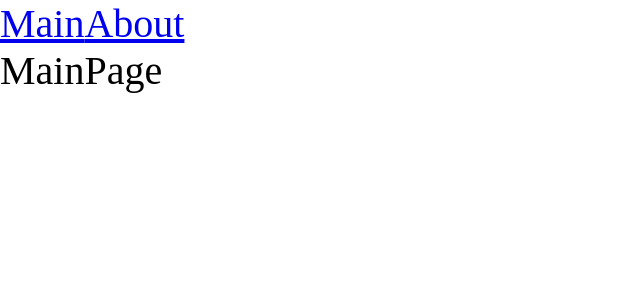
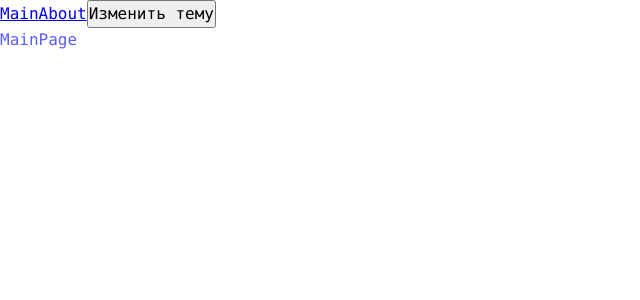
Before and after one commit to Dannicser/ULBI-TV-Advanced-Frontend, a React app: page / in a window 1280 px wide. Shown: the top 300 px of the page, without its empty margins (0-640 px from the left). Built offline with nearby package versions, Linux system fonts and the light colour scheme.

Commit message:
lesson #7 - add the theme system using css vars and react context with a own hook!

```diff
--- a/src/App/App.tsx
+++ b/src/App/App.tsx
@@ -1,6 +1,8 @@
 import { Suspense } from "react";
 
 import { Route, Routes } from "react-router-dom";
+
+import { useTheme } from "../theme/hooks/useTheme";
 
 import { Header } from "../components/Header/Header";
 
@@ -10,9 +12,12 @@ import { AboutPageAsync } from "../page/AboutPage/AboutPage.async";
 import "../style/index.scss";
 
 export const App: React.FC = () => {
+  const { theme, toggleTheme } = useTheme();
+
   return (
-    <div className="app">
-      <Header />{" "}
+    <div className={`app ${theme}`}>
+      <Header />
+      <button onClick={toggleTheme}>Изменить тему</button>
       <Suspense fallback={<div>...</div>}>
         <Routes>
           <Route path="/" element={<MainPageAsync />} />
--- a/src/index.tsx
+++ b/src/index.tsx
@@ -1,12 +1,15 @@
 import { render } from "react-dom";
+import { BrowserRouter } from "react-router-dom";
 
 import { App } from "./App/App";
 
-import { BrowserRouter } from "react-router-dom";
+import { ThemeProvider } from "./theme/ThemeProvider";
 
 render(
   <BrowserRouter>
-    <App />
+    <ThemeProvider>
+      <App />
+    </ThemeProvider>
   </BrowserRouter>,
   document.getElementById("root")
 );
--- a/src/style/index.scss
+++ b/src/style/index.scss
@@ -1,9 +1,14 @@
-* {
-  margin: 0;
-  padding: 0;
-  box-sizing: border-box;
-}
+@import url("./reset.scss");
+@import url("./vars/global.scss");
+
+@import url("./themes/dark.scss");
+@import url("./themes/normal.scss");
 
 .app {
-  font-size: 40px;
+  font: var(--font-m); // по умолчанию используется во всем приложении
+
+  background: var(--bg-color);
+  color: var(--primary-color);
+
+  min-height: 100vh; //растягивает приложение на всю высоту браузера
 }
--- /dev/null
+++ b/src/style/reset.scss
@@ -0,0 +1,11 @@
+* {
+  margin: 0;
+  padding: 0;
+  box-sizing: border-box;
+}
+
+input,
+button {
+  margin: 0;
+  font: inherit;
+}
--- /dev/null
+++ b/src/style/themes/dark.scss
@@ -0,0 +1,6 @@
+.app.dark {
+  --bg-color: rgb(100, 100, 233);
+
+  --primary-color: rgb(211, 211, 255);
+  --secondary-color: rgb(185, 238, 152);
+}
--- /dev/null
+++ b/src/style/themes/normal.scss
@@ -0,0 +1,6 @@
+.app.light {
+  --bg-color: rgb(255, 255, 255);
+
+  --primary-color: rgb(92, 92, 250);
+  --secondary-color: rgb(153, 103, 252);
+}
--- /dev/null
+++ b/src/style/vars/global.scss
@@ -0,0 +1,11 @@
+:root {
+  --font-family-main: Consolas, "Times New Roman", Serif;
+
+  --font-size-m: 16px;
+  --font-line-m: 24px;
+  --font-m: var(--font-size-m) / var(--font-line-m) var(--font-family-main);
+
+  --font-size-l: 24px;
+  --font-line-l: 32px;
+  --font-l: var(--font-size-l) / var(--font-line-l) var(--font-family-main);
+}
--- /dev/null
+++ b/src/theme/ThemeContext.ts
@@ -0,0 +1,5 @@
+import { createContext } from "react";
+
+import { IThemeContextProps } from "./types/theme";
+
+export const ThemeContext = createContext<IThemeContextProps>({});
--- /dev/null
+++ b/src/theme/ThemeProvider.tsx
@@ -0,0 +1,23 @@
+import { useMemo, useState } from "react";
+
+import { ThemeContext } from "./ThemeContext";
+
+import { LOCAL_STORAGE_THEME_KEY, Theme } from "./types/theme";
+
+const defaultTheme = (localStorage.getItem(LOCAL_STORAGE_THEME_KEY) as Theme) || Theme.LIGHT;
+
+export const ThemeProvider: React.FC = ({ children }) => {
+  const [theme, setTheme] = useState<Theme>(defaultTheme);
+
+  const defaultProps = useMemo(() => {
+    return {
+      theme,
+      setTheme,
+    };
+  }, [theme]);
+
+  // мы передаем сюда объект, который будет инициализироваться заново на каждый рендер компонента, поэтому memo
+  return <ThemeContext.Provider value={defaultProps}>{children}</ThemeContext.Provider>;
+};
+
+// провайдер - это компонент, который возвращает контекст с детьми внутри
--- /dev/null
+++ b/src/theme/hooks/useTheme.ts
@@ -0,0 +1,22 @@
+import { useContext } from "react";
+import { ThemeContext } from "../ThemeContext";
+import { LOCAL_STORAGE_THEME_KEY, Theme } from "../types/theme";
+
+interface IUseTheme {
+  theme: Theme;
+  toggleTheme: () => void;
+}
+
+export const useTheme = (): IUseTheme => {
+  const { theme, setTheme } = useContext(ThemeContext);
+
+  const toggleTheme = () => {
+    setTheme(theme === Theme.DARK ? Theme.LIGHT : Theme.DARK);
+  };
+
+  localStorage.setItem(LOCAL_STORAGE_THEME_KEY, theme);
+
+  return { theme, toggleTheme };
+};
+
+// хук useTheme позволяет избавиться от импорта контекста
--- /dev/null
+++ b/src/theme/types/theme.ts
@@ -0,0 +1,11 @@
+export enum Theme {
+  LIGHT = "light",
+  DARK = "dark",
+}
+
+export interface IThemeContextProps {
+  theme?: Theme;
+  setTheme?: (theme: Theme) => void;
+}
+
+export const LOCAL_STORAGE_THEME_KEY: string = "theme";
```
